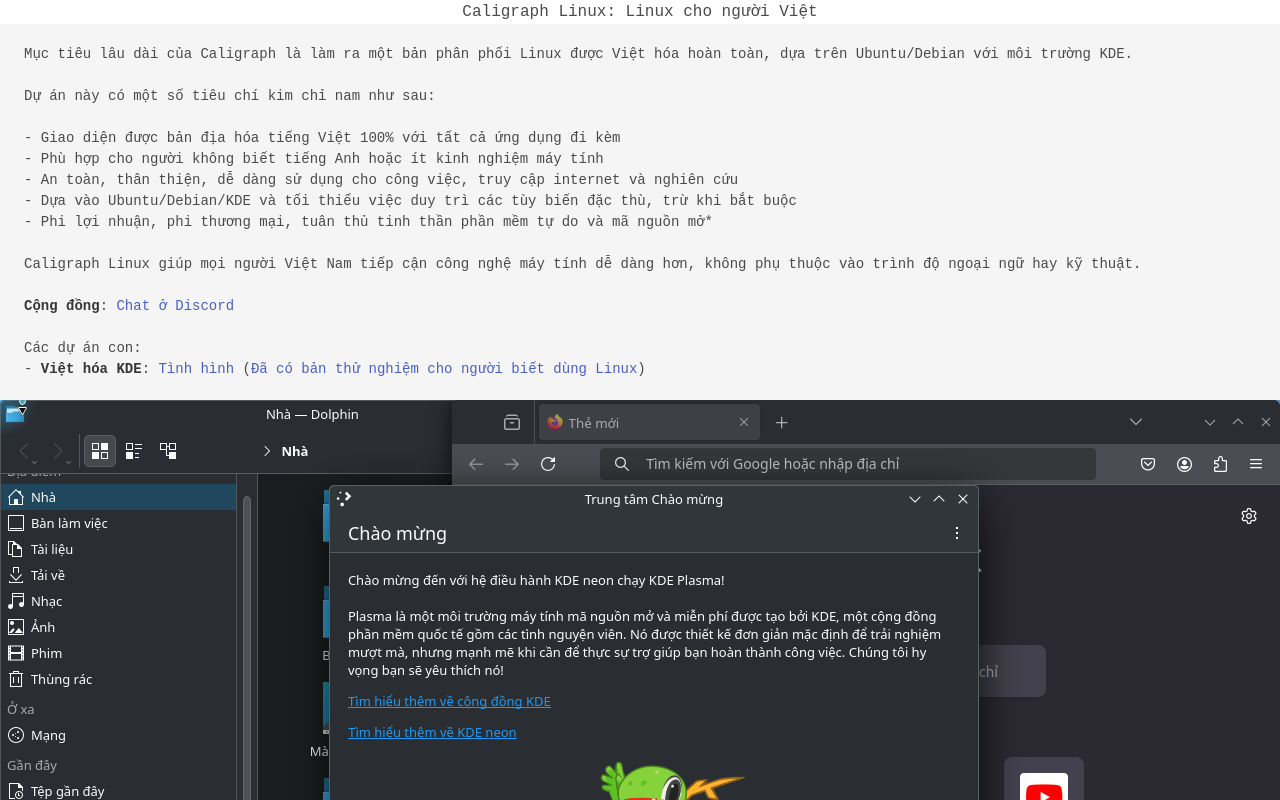
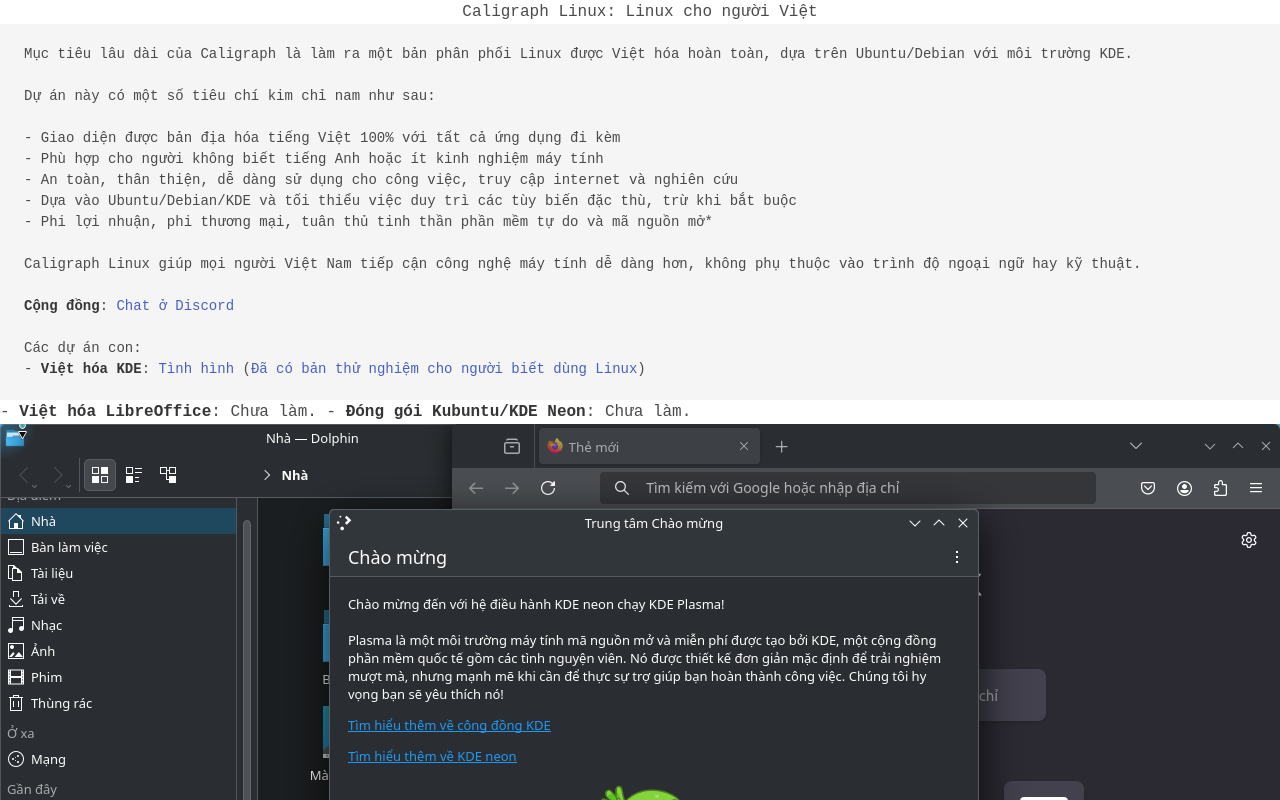
Before and after one commit to caligraph-net/linuxviet, a plain HTML site: page index.html in a window 1280 px wide. Shown: the top 800 px of the page. Drawn offline with nearby package versions, Linux system fonts and the light colour scheme.

Commit message:
Add Todo

```diff
--- a/index.html
+++ b/index.html
@@ -29,6 +29,9 @@ Caligraph Linux giúp mọi người Việt Nam tiếp cận công nghệ máy t
 Các dự án con:
 - <strong>Việt hóa KDE</strong>: <a href="kde-localization/stats.html">Tình hình</a> (<a href="https://github.com/caligraph-net/l10n-kf6-vi?tab=readme-ov-file#how-to-test">Đã có bản thử nghiệm cho người biết dùng Linux</a>)
 </pre>
+- <strong>Việt hóa LibreOffice</strong>: Chưa làm.
+- <strong>Đóng gói Kubuntu/KDE Neon</strong>: Chưa làm.
+
 
 <div style="text-align:center;"><img src="assets/Welcome_KDE.png"></div>
 
```
